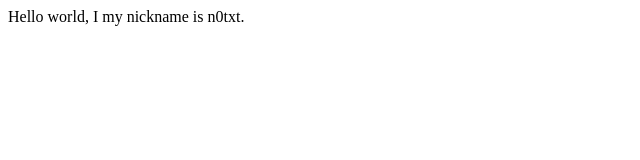
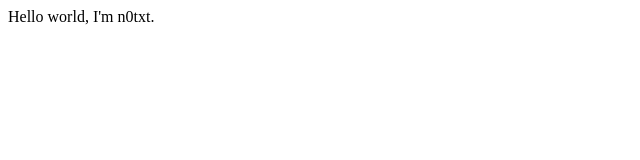
Before and after one commit to n0txt/n0txt.github.io, a plain HTML site: page index.html in a window 1280 px wide. Shown: the whole page, without its empty margins (0-640 px from the left). Drawn offline with Linux system fonts and the light colour scheme.

Commit message:
different description

```diff
--- a/index.html
+++ b/index.html
@@ -2,7 +2,7 @@
 <html>
 
 <body>
-Hello world, I my nickname is n0txt.
+Hello world, I'm n0txt.
 </body>
 
 </html>
```
